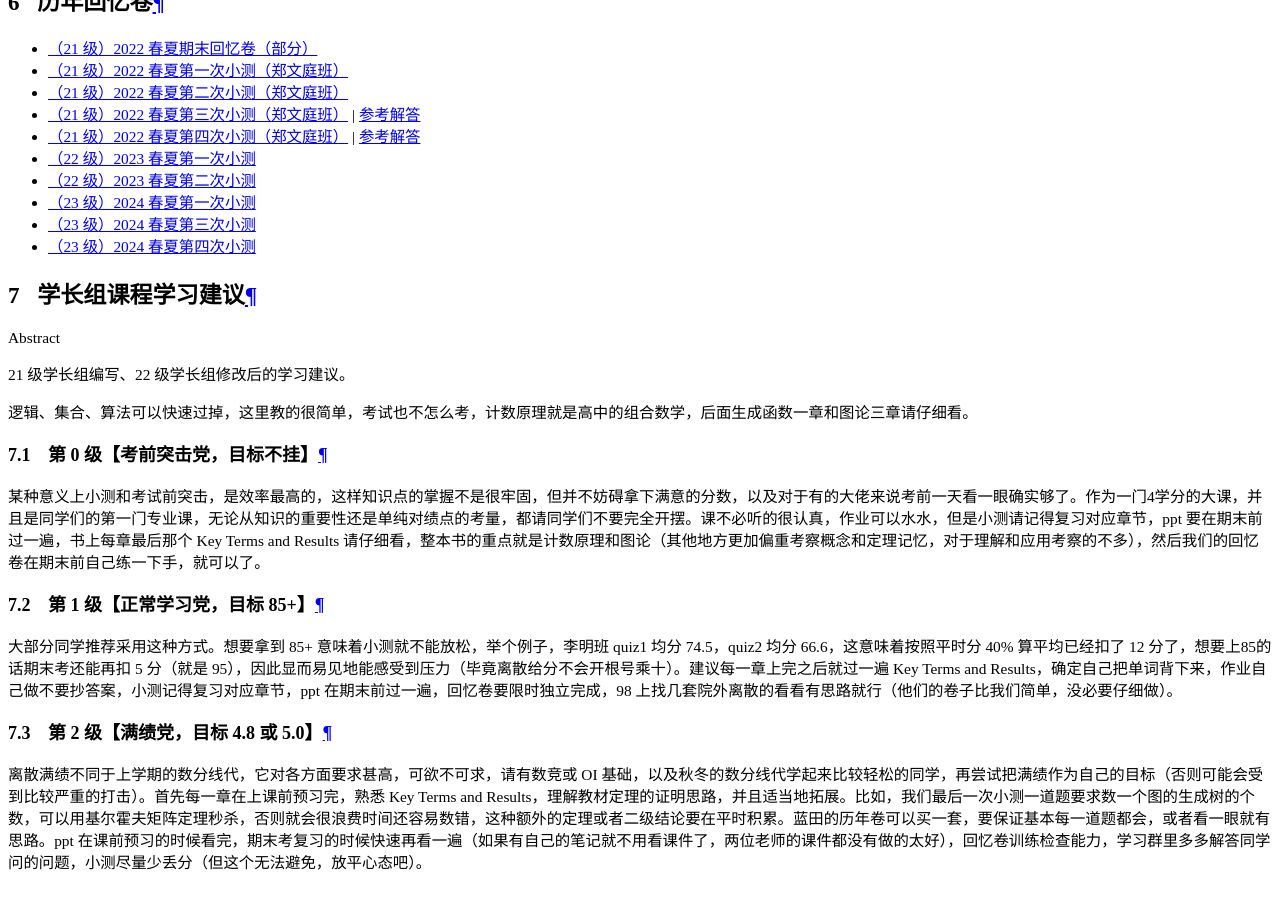
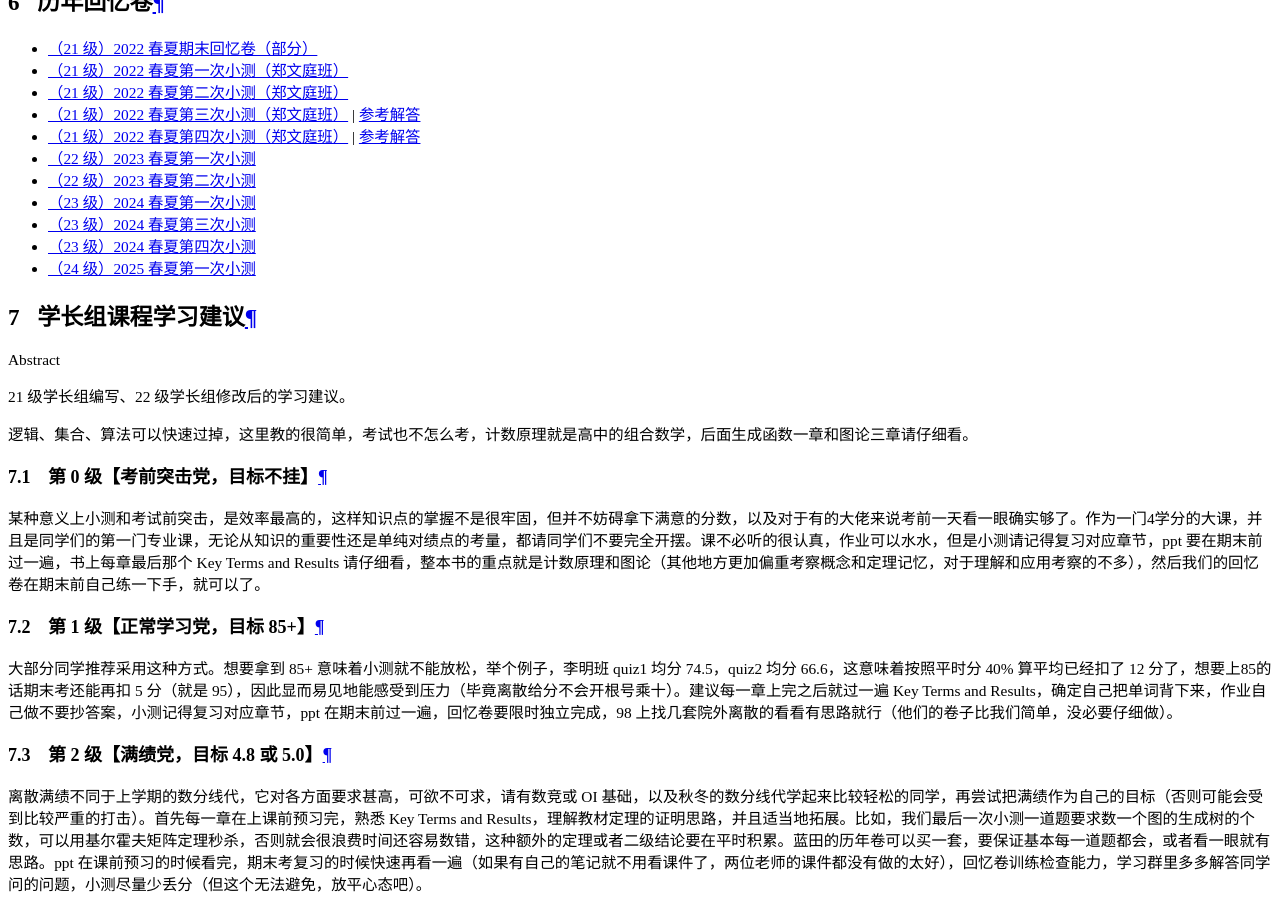
Before and after one commit to ZJU-Turing/TuringCourses, an MkDocs documentation site: the page built from docs/major_basic/discrete_math/index.md, in a window 1280 px wide and 900 px high, scrolled down 19923 px. Built offline with MkDocs 1.6.1 and Material for MkDocs 9.7.7, drawn with Linux system fonts in a browser that asks for light colours; comment, search, counter and statistics services are not loaded.

Commit message:
docs: 添加离散数学理论基础 2024-2025 春夏第一次小测 (#234)
* docs: 新增离散数学理论基础2024-2025春夏Quiz1

* docs: Add 2025quiz1

* Fix typo

```diff
--- a/docs/major_basic/discrete_math/index.md
+++ b/docs/major_basic/discrete_math/index.md
@@ -53,6 +53,7 @@
 - [（23 级）2024 春夏第一次小测](Discrete_Mathematics_Quiz_1_2024.pdf)
 - [（23 级）2024 春夏第三次小测](Discrete_Mathematics_Quiz_3_2024.pdf)
 - [（23 级）2024 春夏第四次小测](Discrete_Mathematics_Quiz_4_2024.pdf)
+- [（24 级）2025 春夏第一次小测](Discrete_Mathematics_Quiz_1_2025.pdf)
 
 ## 学长组课程学习建议
 
```
Also changed, not shown: 2 other files.
